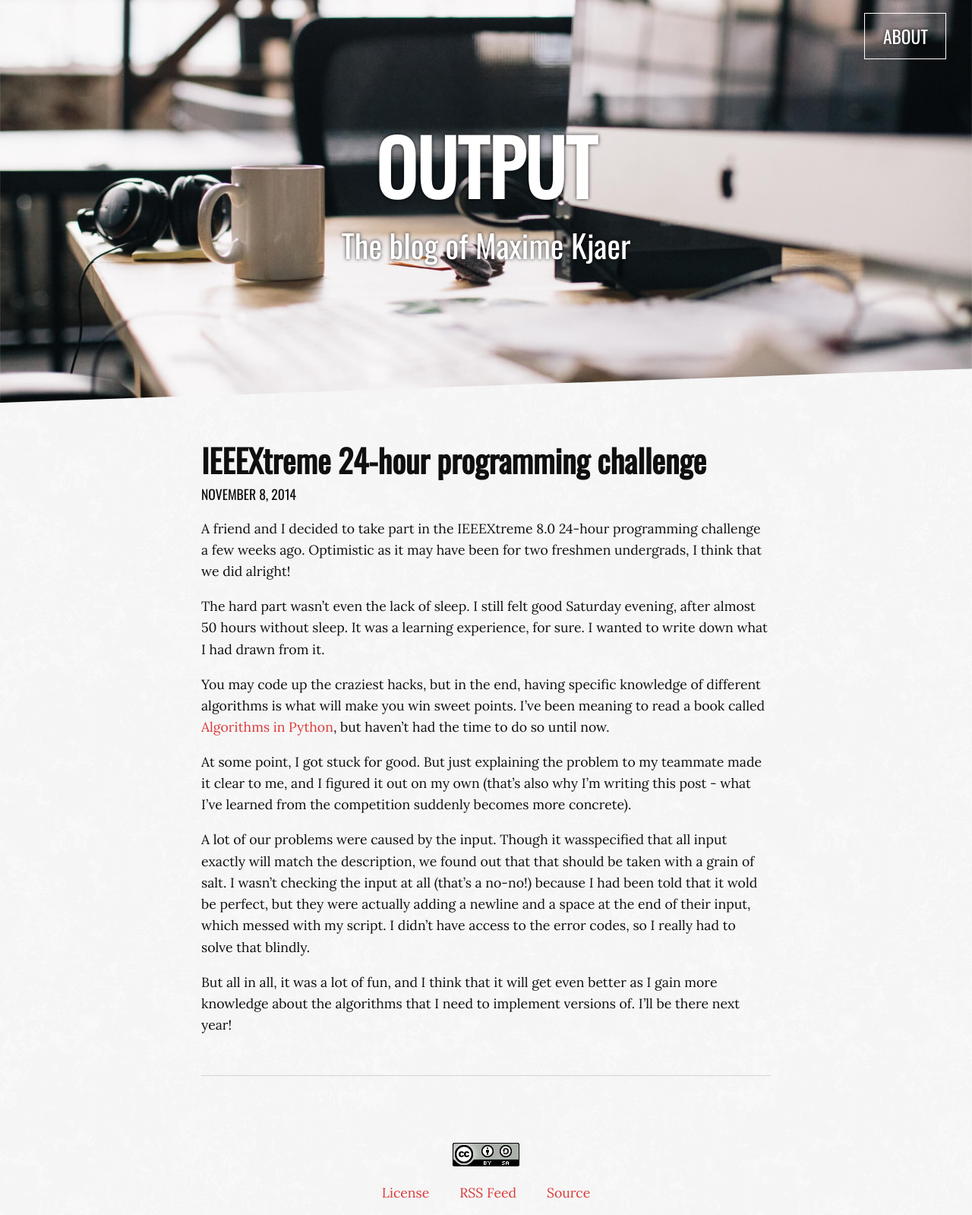
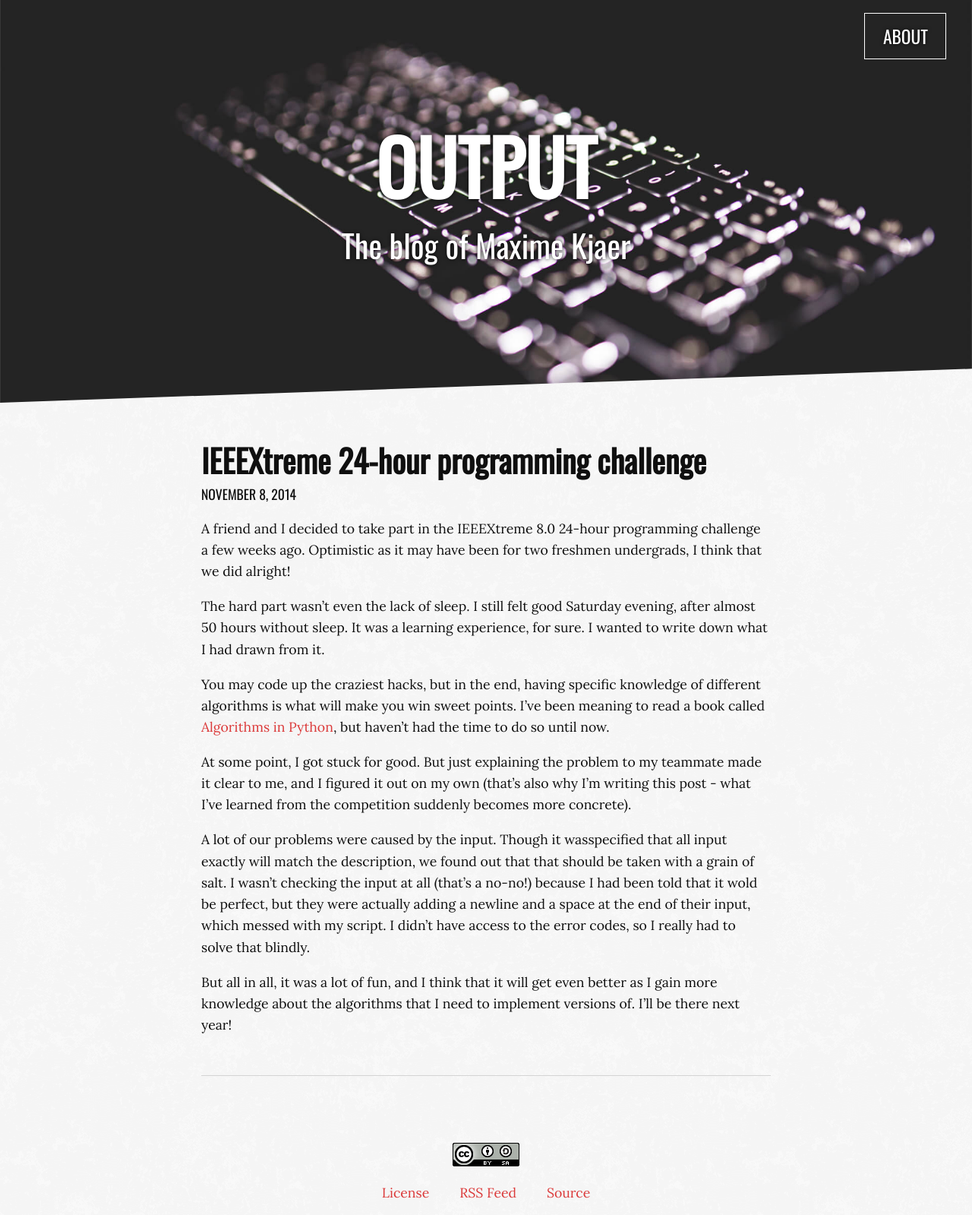
Before and after one commit to MaximeKjaer/kjaer.io, a Jekyll site: the page built from _posts/posts/2014-11-08-IEEEXtreme-14.md, in a window 1280 px wide. Shown: the whole page at 76% size. Built offline with Jekyll 4.4.1, drawn with Linux system fonts in a browser that asks for light colours; comment, search, counter and statistics services are not loaded.

Commit message:
Swap images between two posts

```diff
--- a/_posts/posts/2014-11-08-IEEEXtreme-14.md
+++ b/_posts/posts/2014-11-08-IEEEXtreme-14.md
@@ -2,8 +2,8 @@
 layout: post
 title: IEEEXtreme 24-hour programming challenge
 description: My first programming competition wasn't an easy one.
-image: desk.jpg
-fallback-color: "#e8e2e3"
+image: keyboard-backlight.jpg
+fallback-color: "#262526"
 ---
 
 A friend and I decided to take part in the IEEEXtreme 8.0 24-hour programming challenge a few weeks ago. Optimistic as it may have been for two freshmen undergrads, I think that we did alright!
```
Also changed, not shown: _posts/posts/2014-11-01-Hello-World.md (+2 -0 lines), images/keyboard-backlight.jpg (added).
